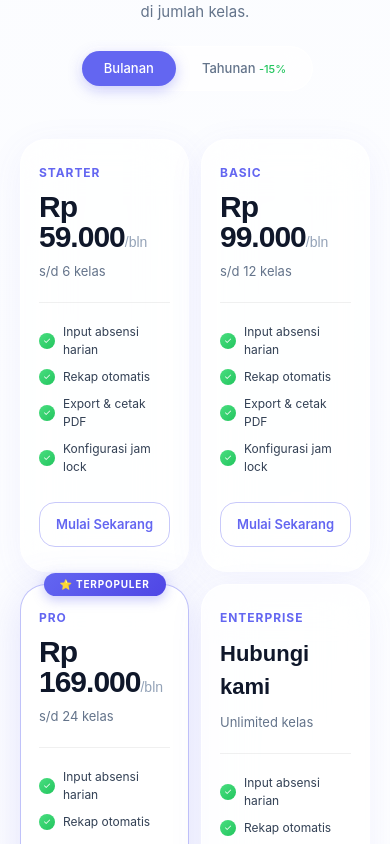
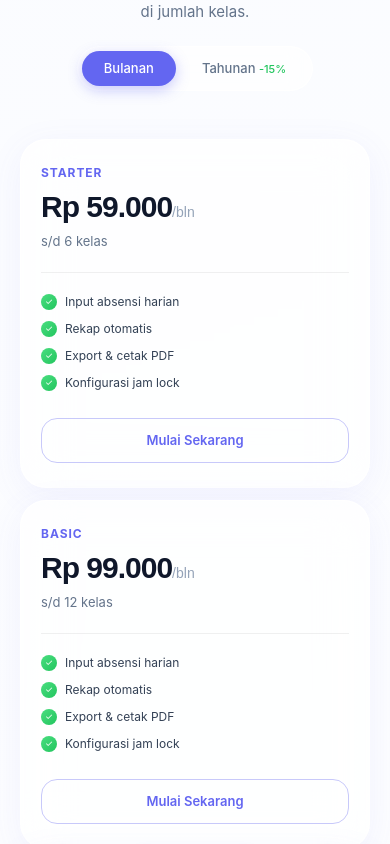
Before and after one commit to haruki-9-9/absenku-by-kiharuworks, a Next.js app: page / in a window 390 px wide. Shown: the part 5460-6304 px from the top of the page. Built offline with nearby package versions, Linux system fonts and the light colour scheme.

Commit message:
sedikit upgrade

```diff
--- a/app/globals.css
+++ b/app/globals.css
@@ -1389,9 +1389,9 @@ body {
   .step-card + .step-card { border-left: 0.5px solid rgba(255,255,255,0.88); border-top: none; }
 
   .pricing-outer { padding: 48px 20px 44px; }
-  .pricing-grid { grid-template-columns: 1fr 1fr; gap: 12px; }
+  .pricing-grid { grid-template-columns: 1fr; gap: 12px; max-width: 400px; }
   .pricing-title { font-size: 26px; }
-  .pricing-card { padding: 24px 18px; }
+  .pricing-card { padding: 24px 20px; }
 
   .order-outer { padding: 56px 16px 72px; }
   .order-card { padding: 32px 22px; }
```
